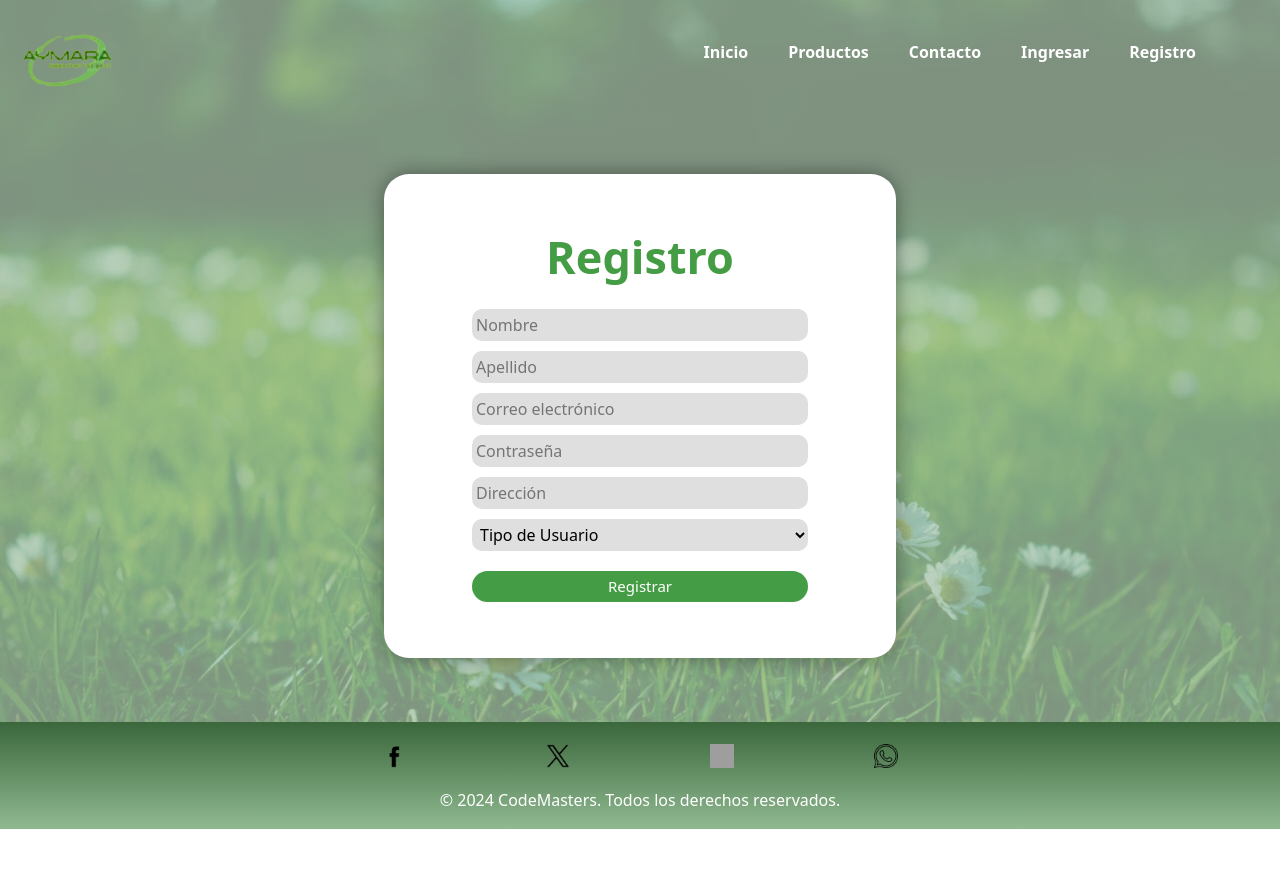
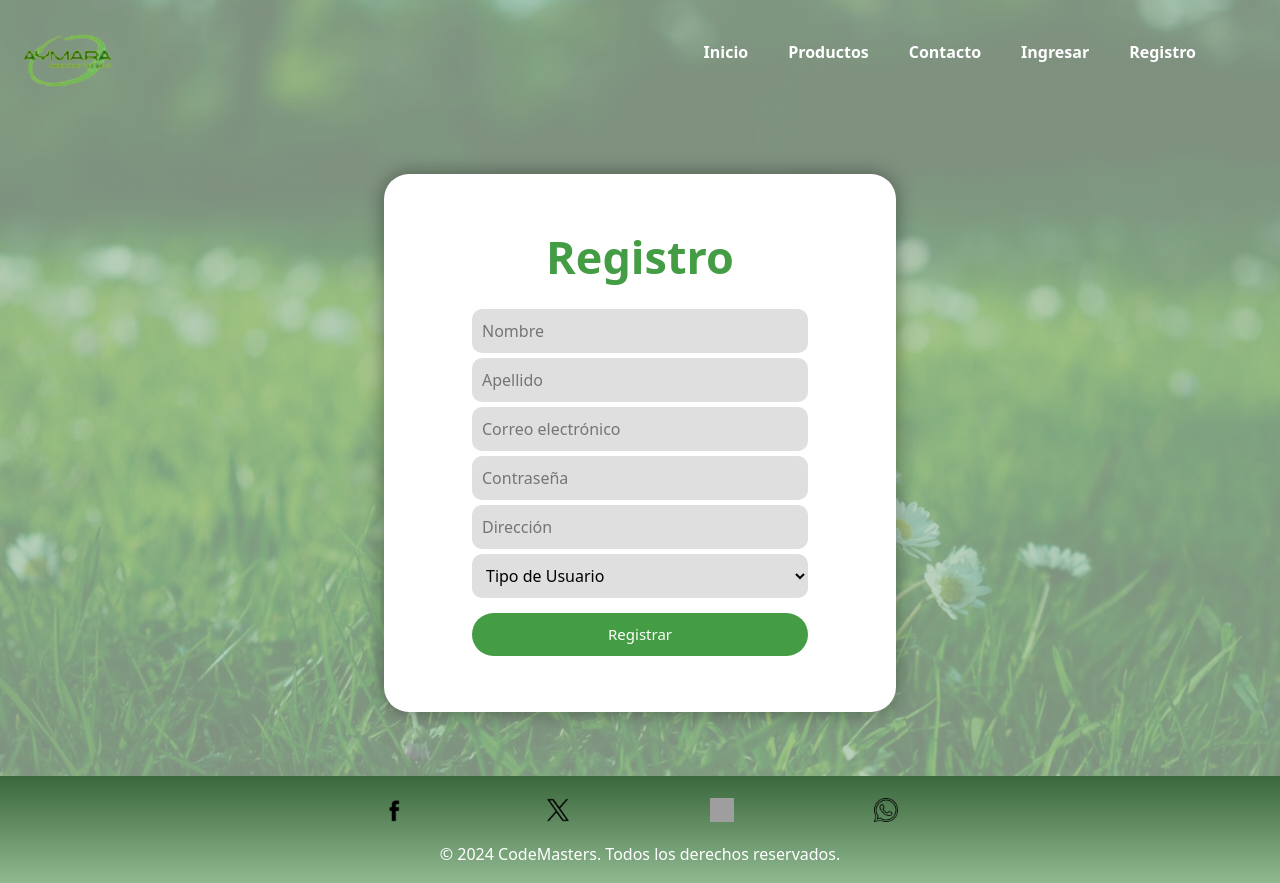
Before and after one commit to OrganizacionProyecto/Proyecto-TSDWAD, an Angular app in the folder FrontEnd/: page /registro in a window 1280 px wide. Before the commit the page ends 829 px from the top, so only its background shows below. Built offline with nearby package versions, Linux system fonts and the light colour scheme; grey boxes are pictures that could not be loaded.

Commit message:
campos requeridos en formulario registro

```diff
--- a/FrontEnd/src/app/pages/auth/registro/registro/registro.component.css
+++ b/FrontEnd/src/app/pages/auth/registro/registro/registro.component.css
@@ -1,4 +1,3 @@
-/* ESTILO DEL FORMULARIO DE LOGIN*/
 .container-ingresar {
   display: flex;
   background-color: #fff;
@@ -29,13 +28,7 @@
   text-align: center;
 }
 
-  .formLogin {
-    padding: 3.5em 2em;
-    display: flex;
-    flex-direction: column;
-    text-align: center;
-  }
-
+.formLogin,
 .registroForm {
   padding: 3.5em 2em;
   display: flex;
@@ -46,31 +39,42 @@
 .box-ingresar {
   border: 0;
   background-color: #dfdfdf;
-    padding: 4px;
+  padding: 10px; /* Aumenta el padding para un campo más grande */
   border-radius: 10px;
   margin-bottom: 10px;
   outline-color: #449d44;
+  width: 100%; /* Aumenta el ancho al 100% del contenedor */
+  box-sizing: border-box; /* Incluye el padding en el ancho total */
 }
 
 .submit-ingresar {
   background-color: rgb(68, 157, 68);
   border: 0;
-    padding: 4px;
+  padding: 10px; /* Ajusta el padding para que coincida con el de los campos */
   color: #fff;
   font-size: 15px;
   border-radius: 25px;
   margin-top: 10px;
+  width: 100%; /* Asegúrate de que el botón tenga el mismo ancho que los campos */
+}
 
-  }
-  .formLogin p {
-    margin: 0 0 0;
-    text-align: center;
-    color: #2e6329;
-    font-size: 20px;
-  }
+.formLogin p,
 .registroForm p {
   margin: 0 0 0;
   text-align: center;
   color: #2e6329;
   font-size: 20px;
 }
+/* Resto del CSS existente */
+
+.warning {
+  color: red;
+  font-size: 12px;
+  margin-top: 5px;
+  display: block;
+}
+
+/* Opcional: Ajusta el padding y el margen para que las advertencias se alineen correctamente */
+.container-ingresar_formulario .box-ingresar {
+  margin-bottom: 5px; /* Reduce el margen inferior para espacio de advertencias */
+}
--- a/FrontEnd/src/app/pages/auth/registro/registro/registro.component.html
+++ b/FrontEnd/src/app/pages/auth/registro/registro/registro.component.html
@@ -1,16 +1,58 @@
 <div class="container-ingresar">
   <form [formGroup]="registroForm" (ngSubmit)="onSubmit()" class="registroForm container-ingresar_formulario">
     <h3>Registro</h3>
+    <div>
       <input formControlName="Nombre" type="text" placeholder="Nombre" class="box-ingresar" />
+      <div *ngIf="registroForm.get('Nombre')?.touched && registroForm.get('Nombre')?.errors?.['required']">
+        <small class="warning">El nombre es requerido</small>
+      </div>
+    </div>
+
+    <div>
       <input formControlName="Apellido" type="text" placeholder="Apellido" class="box-ingresar" />
+      <div *ngIf="registroForm.get('Apellido')?.touched && registroForm.get('Apellido')?.errors?.['required']">
+        <small class="warning">El apellido es requerido</small>
+      </div>
+    </div>
+
+    <div>
       <input formControlName="Correo_electronico" type="email" placeholder="Correo electrónico" class="box-ingresar" />
+      <div *ngIf="registroForm.get('Correo_electronico')?.touched && registroForm.get('Correo_electronico')?.errors?.['required']">
+        <small class="warning">El correo electrónico es requerido</small>
+      </div>
+      <div *ngIf="registroForm.get('Correo_electronico')?.touched && registroForm.get('Correo_electronico')?.errors?.['email']">
+        <small class="warning">El correo electrónico no es válido</small>
+      </div>
+    </div>
+
+    <div>
       <input formControlName="Contrasena" type="password" placeholder="Contraseña" class="box-ingresar" />
+      <div *ngIf="registroForm.get('Contrasena')?.touched && registroForm.get('Contrasena')?.errors?.['required']">
+        <small class="warning">La contraseña es requerida</small>
+      </div>
+      <div *ngIf="registroForm.get('Contrasena')?.touched && registroForm.get('Contrasena')?.errors?.['minlength']">
+        <small class="warning">La contraseña debe tener al menos 6 caracteres</small>
+      </div>
+    </div>
+
+    <div>
       <input formControlName="Direccion" type="text" placeholder="Dirección" class="box-ingresar" />
+      <div *ngIf="registroForm.get('Direccion')?.touched && registroForm.get('Direccion')?.errors?.['required']">
+        <small class="warning">La dirección es requerida</small>
+      </div>
+    </div>
+
+    <div>
       <select formControlName="TipoUsuario" class="box-ingresar">
         <option value="" disabled selected>Tipo de Usuario</option>
         <option value="admin">Admin</option>
         <option value="user">User</option>
       </select>
+      <div *ngIf="registroForm.get('TipoUsuario')?.touched && registroForm.get('TipoUsuario')?.errors?.['required']">
+        <small class="warning">El tipo de usuario es requerido</small>
+      </div>
+    </div>
+
     <button type="submit" class="submit-ingresar" [disabled]="!registroForm.valid">Registrar</button>
   </form>
 </div>
--- a/FrontEnd/src/app/pages/auth/registro/registro/registro.component.ts
+++ b/FrontEnd/src/app/pages/auth/registro/registro/registro.component.ts
@@ -1,26 +1,23 @@
 import { Component } from '@angular/core';
 import { FormBuilder, FormGroup, Validators, ReactiveFormsModule } from '@angular/forms';
 import { CommonModule } from '@angular/common';
-import { HttpClientModule } from '@angular/common/http';
-import { UsuarioService } from './usuario.service';
-import { Router } from '@angular/router';
 
 @Component({
   selector: 'app-registro',
   standalone: true,
-  imports: [CommonModule, ReactiveFormsModule, HttpClientModule],
+  imports: [CommonModule, ReactiveFormsModule],
   templateUrl: './registro.component.html',
   styleUrls: ['./registro.component.css']
 })
 export class RegistroComponent {
   registroForm: FormGroup;
 
-  constructor(private fb: FormBuilder, private usuarioService: UsuarioService, private router: Router) {
+  constructor(private fb: FormBuilder) {
     this.registroForm = this.fb.group({
       Nombre: ['', Validators.required],
       Apellido: ['', Validators.required],
       Correo_electronico: ['', [Validators.required, Validators.email]],
-      Contrasena: ['', Validators.required],
+      Contrasena: ['', [Validators.required, Validators.minLength(6)]],
       Direccion: ['', Validators.required],
       TipoUsuario: ['', Validators.required]
     });
@@ -28,15 +25,8 @@ export class RegistroComponent {
 
   onSubmit() {
     if (this.registroForm.valid) {
-      this.usuarioService.registrarUsuario(this.registroForm.value).subscribe(
-        response => {
-          console.log('Usuario registrado con éxito', response);
-          this.router.navigate(['/login']); // Redirige al usuario a la página de login después del registro
-        },
-        error => {
-          console.error('Error al registrar el usuario', error);
-        }
-      );
+      // Lógica de envío del formulario
+      console.log(this.registroForm.value);
     }
   }
 }
--- a/FrontEnd/src/app/shared/header/header.component.html
+++ b/FrontEnd/src/app/shared/header/header.component.html
@@ -1,6 +1,8 @@
 <nav class="nav">
-    <div  class="logo_nav">
-        <img src="../../../assets/img/Logo_Aymara-removebg-preview.png"  alt="Logo">
+    <div class="logo_nav">
+      <a routerLink="/Home">
+        <img src="../../../assets/img/Logo_Aymara-removebg-preview.png" alt="Logo">
+      </a>
     </div>
     <ul>
       <li><a class="a" routerLink="/Home">Inicio</a></li>
```
Lines whose indentation alone changed are shown as unchanged.
